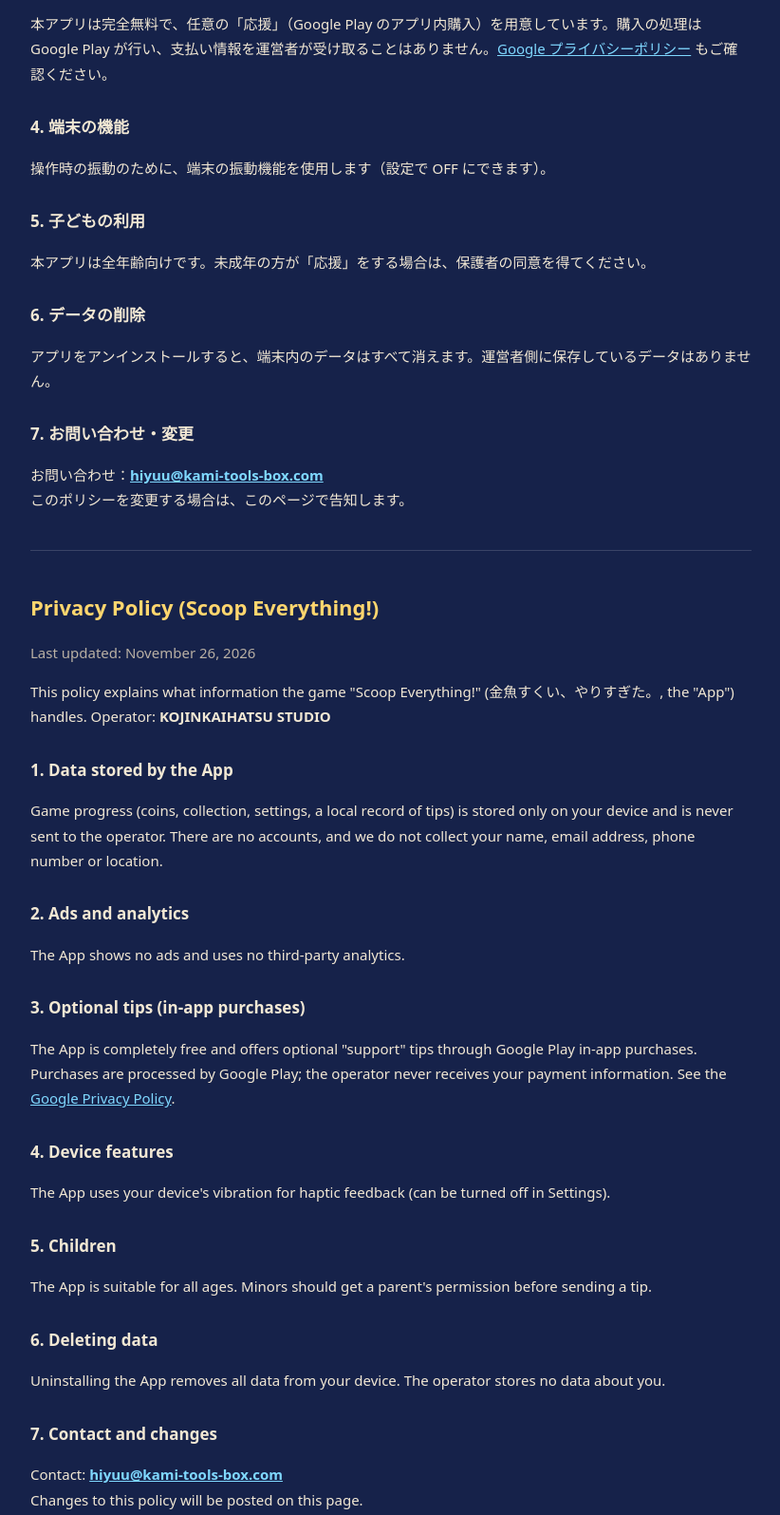
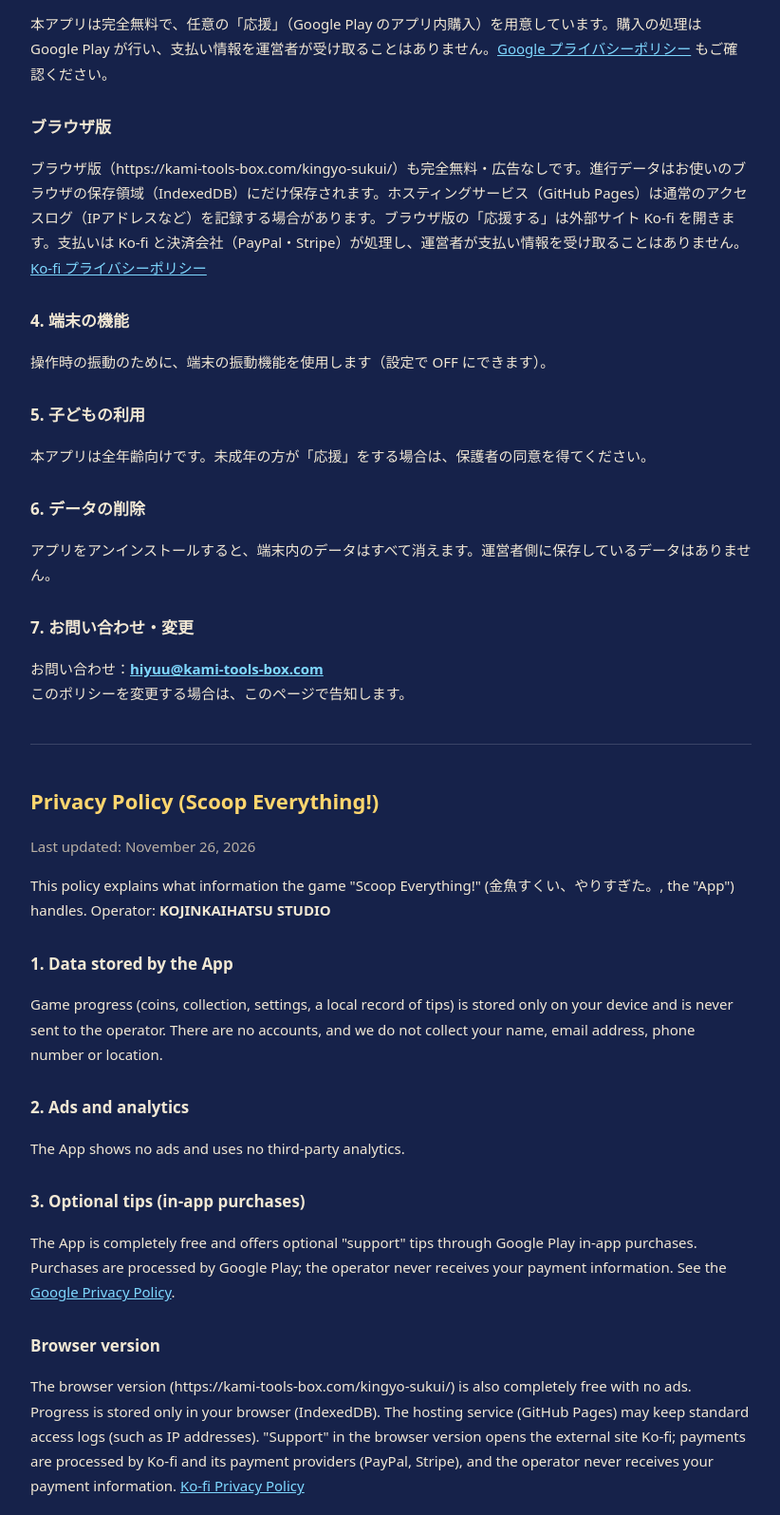
Before and after one commit to tamaphon098-dot/kojinkaihatsu-studio, a plain HTML site: page kingyo-sukui/privacy.html in a window 1280 px wide. Shown: the part 505-2100 px from the top of the page at 95% size, without its empty margins (228-1050 px from the left). Drawn offline with Linux system fonts and the light colour scheme.

Commit message:
kingyo-sukui: privacy policy covers the browser version and Ko-fi
Co-Authored-By: Claude Opus 5.5 <noreply@anthropic.com>

```diff
--- a/kingyo-sukui/privacy.html
+++ b/kingyo-sukui/privacy.html
@@ -27,6 +27,9 @@
 <h2>3. アプリ内の「応援」（アプリ内購入）</h2>
 <p>本アプリは完全無料で、任意の「応援」（Google Play のアプリ内購入）を用意しています。購入の処理は Google Play が行い、支払い情報を運営者が受け取ることはありません。<a href="https://policies.google.com/privacy">Google プライバシーポリシー</a> もご確認ください。</p>
 
+<h2>ブラウザ版</h2>
+<p>ブラウザ版（https://kami-tools-box.com/kingyo-sukui/）も完全無料・広告なしです。進行データはお使いのブラウザの保存領域（IndexedDB）にだけ保存されます。ホスティングサービス（GitHub Pages）は通常のアクセスログ（IPアドレスなど）を記録する場合があります。ブラウザ版の「応援する」は外部サイト Ko-fi を開きます。支払いは Ko-fi と決済会社（PayPal・Stripe）が処理し、運営者が支払い情報を受け取ることはありません。<a href="https://more.ko-fi.com/privacy">Ko-fi プライバシーポリシー</a></p>
+
 <h2>4. 端末の機能</h2>
 <p>操作時の振動のために、端末の振動機能を使用します（設定で OFF にできます）。</p>
 
@@ -50,6 +53,9 @@
 <p>The App shows no ads and uses no third-party analytics.</p>
 <h2>3. Optional tips (in-app purchases)</h2>
 <p>The App is completely free and offers optional "support" tips through Google Play in-app purchases. Purchases are processed by Google Play; the operator never receives your payment information. See the <a href="https://policies.google.com/privacy">Google Privacy Policy</a>.</p>
+<h2>Browser version</h2>
+<p>The browser version (https://kami-tools-box.com/kingyo-sukui/) is also completely free with no ads. Progress is stored only in your browser (IndexedDB). The hosting service (GitHub Pages) may keep standard access logs (such as IP addresses). "Support" in the browser version opens the external site Ko-fi; payments are processed by Ko-fi and its payment providers (PayPal, Stripe), and the operator never receives your payment information. <a href="https://more.ko-fi.com/privacy">Ko-fi Privacy Policy</a></p>
+
 <h2>4. Device features</h2>
 <p>The App uses your device's vibration for haptic feedback (can be turned off in Settings).</p>
 <h2>5. Children</h2>
```
